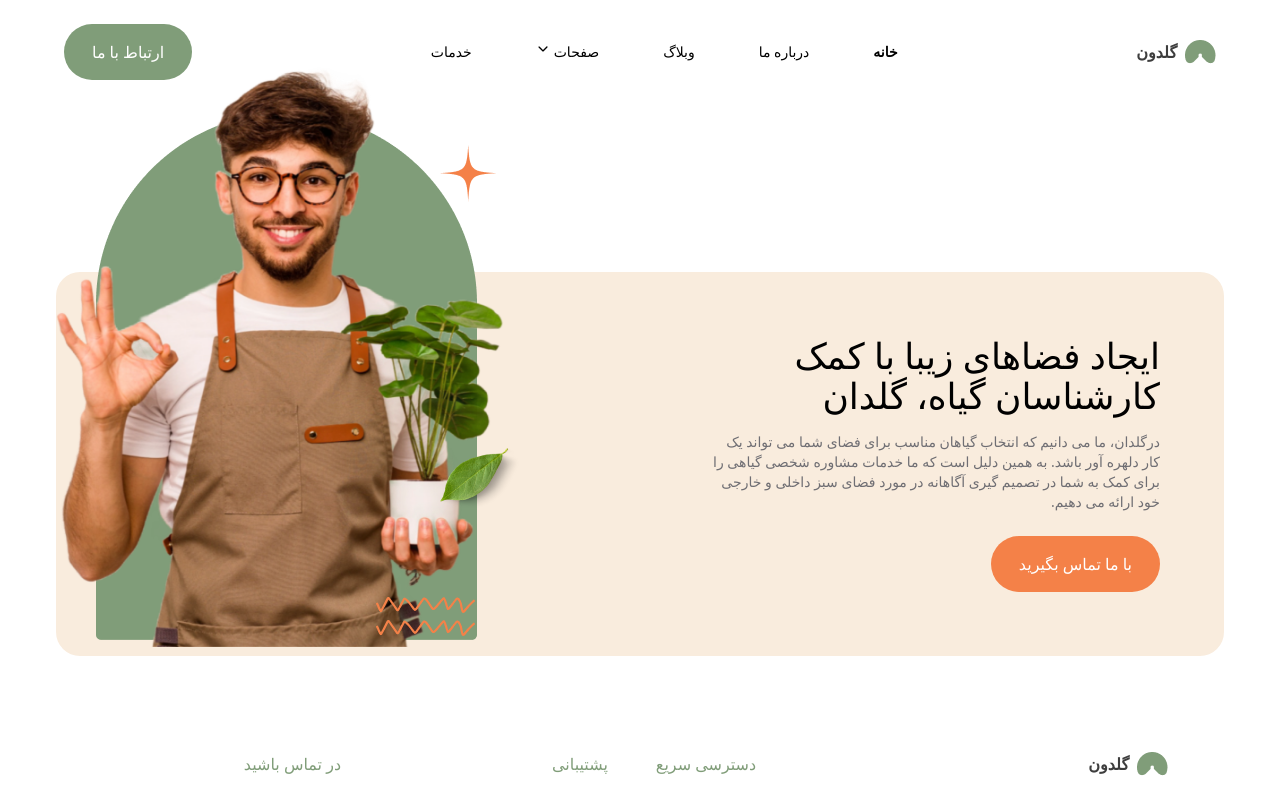
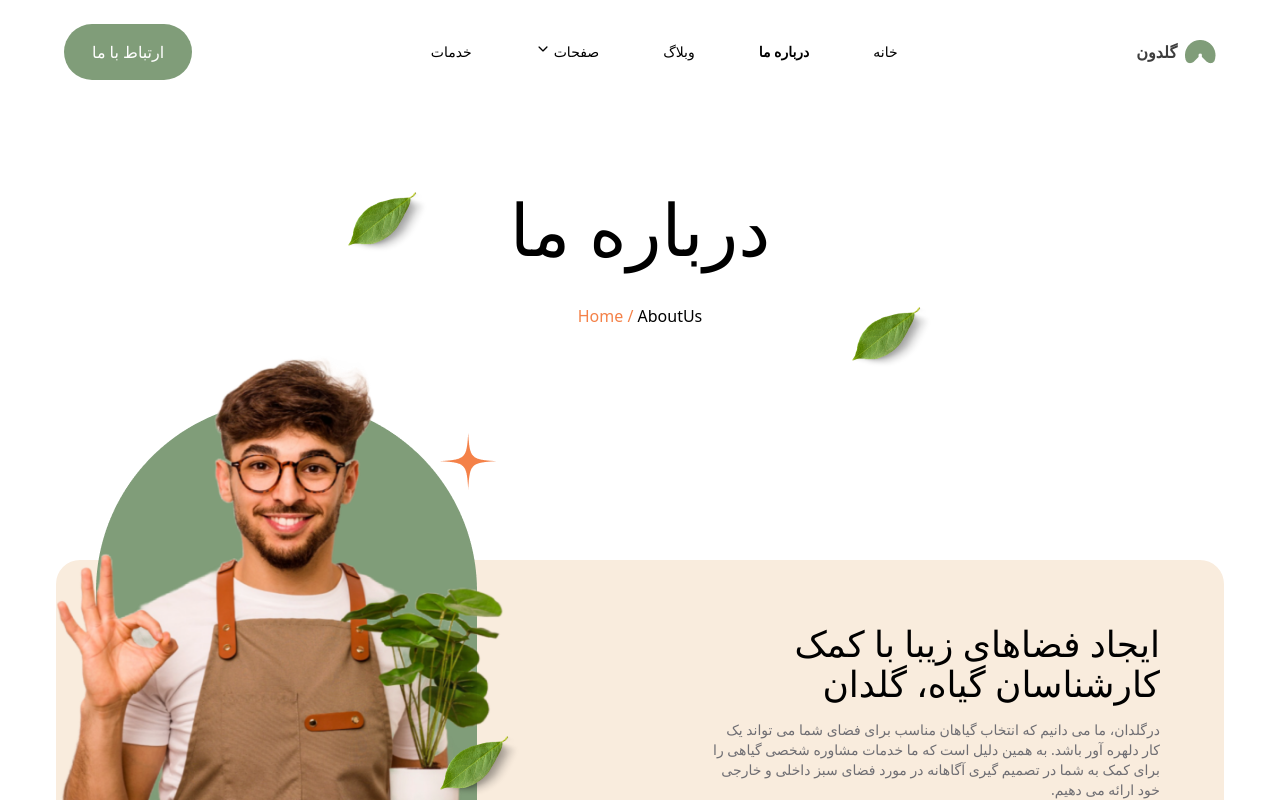
Before and after one commit to rshorche/Plant-Shop, a React (Vite) app: page /AboutUs in a window 1280 px wide. Shown: the top 800 px of the page. Built offline with nearby package versions, Linux system fonts and the light colour scheme.

Commit message:
feat:Create a component to display the path of each page

```diff
--- /dev/null
+++ b/src/components/Path/Path.jsx
@@ -0,0 +1,33 @@
+import { useLocation } from "react-router-dom";
+
+export default function Path() {
+  const location = useLocation();
+  const path = location.pathname;
+
+  const pageNames = Object.fromEntries([
+    ["/", "خانه"],
+    ["/AboutUs", "درباره ما"],
+  ]);
+
+  const activePage = Object.keys(pageNames).filter((page) => page === path)[0];
+
+  return (
+    <div className="relative flex flex-col justify-center items-center mt-11 md:mt-28">
+      <img
+        src="src/assets/images/leaf.png"
+        alt=""
+        className="absolute left-0 md:left-1/4 top-0 "
+      />
+      <h2 className="text-4xl md:text-7xl"> {pageNames[activePage]}</h2>
+      <div className="my-10">
+        <span className="text-orange">Home / </span>
+        {path.slice(1)}
+      </div>
+      <img
+        src="src/assets/images/leaf.png"
+        alt=""
+        className="absolute right-0 md:right-1/4 bottom-0 "
+      />
+    </div>
+  );
+}
--- /dev/null
+++ b/src/pages/AboutUs.jsx
@@ -0,0 +1,9 @@
+import Path from "../components/Path/Path";
+
+export default function AboutUs() {
+  return (
+    <div className="px-4 sm:px-14">
+      <Path />
+    </div>
+  );
+}
--- a/src/parts/Header/Header.jsx
+++ b/src/parts/Header/Header.jsx
@@ -1,5 +1,6 @@
 import { useState } from "react";
 import { IoIosArrowDown, IoMdMenu } from "react-icons/io";
+import { NavLink } from "react-router-dom";
 
 export default function Header() {
   const [showMenu, setShowMenu] = useState(false);
@@ -28,11 +29,17 @@ export default function Header() {
             !showMenu && "hidden"
           } animate-toggleMenu `}>
           <ul className="*:p-2 *-hover:bg-white">
+            <NavLink
+              to={"/"}
+              className={({ isActive }) => (isActive ? "font-bold" : "")}>
+              خانه
+            </NavLink>
             <li>
-              <a href="#">خانه</a>
-            </li>
-            <li>
-              <a href="#">درباره ما</a>
+              <NavLink
+                to={"AboutUs"}
+                className={({ isActive }) => (isActive ? "font-bold" : "")}>
+                درباره ما
+              </NavLink>{" "}
             </li>
             <li>
               <a href="#">خدمات</a>
@@ -69,10 +76,20 @@ export default function Header() {
         {/* Menu */}
         <ul className="relative flex justify-between gap-8 md:gap-12 lg:gap-16 ">
           <li className="font-bold">
-            <a href="#">خانه</a>
+            <NavLink
+              to={"/"}
+              className={({ isActive }) =>
+                isActive ? "font-bold" : "font-normal"
+              }>
+              خانه
+            </NavLink>
           </li>
           <li>
-            <a href="#">درباره ما</a>
+            <NavLink
+              to={"AboutUs"}
+              className={({ isActive }) => (isActive ? "font-bold" : "")}>
+              درباره ما
+            </NavLink>
           </li>
 
           <li>
--- a/src/routes.jsx
+++ b/src/routes.jsx
@@ -1,3 +1,7 @@
-import Home from "./pages/home/Home";
+import Home from "./pages/Home";
+import AboutUs from "./pages/AboutUs";
 
-export default [{ path: "/", element: <Home /> }];
+export default [
+  { path: "/", element: <Home /> },
+  { path: "AboutUs", element: <AboutUs /> },
+];
```
Also changed, not shown: src/pages/Home.jsx (renamed from src/pages/home/Home.jsx, +6 -6 lines).
